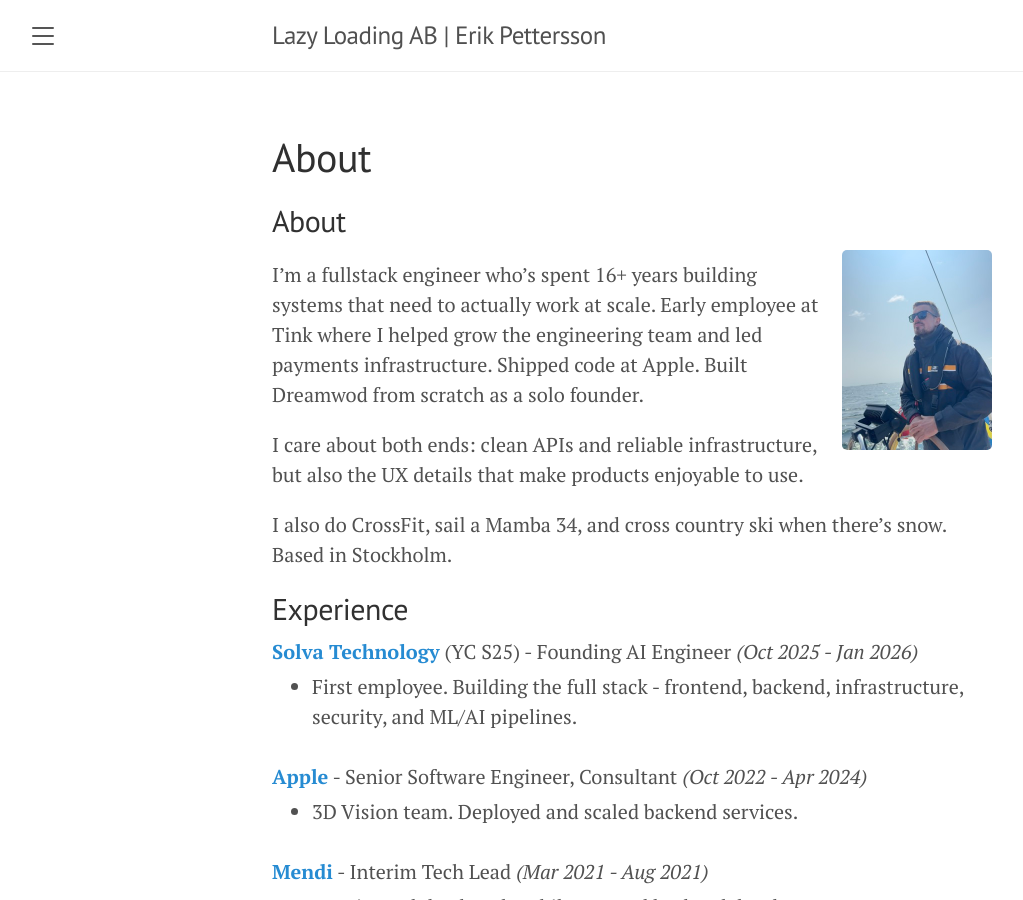
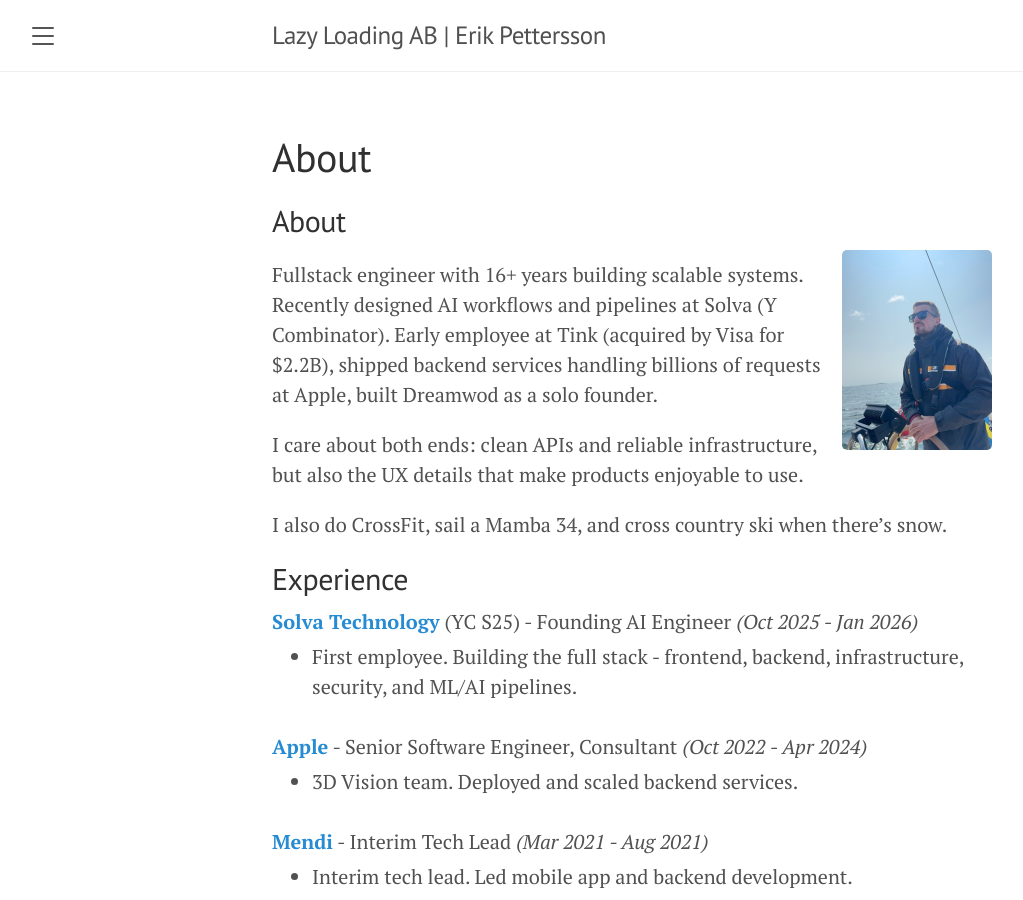
Before and after one commit to lazyloading-ab/lazyloading-ab.github.io, a Jekyll site: the page built from index.md, in a window 1280 px wide and 900 px high. Shown: the whole window, without its empty margins (8-1031 px from the left). Built offline with Jekyll 4.4.1, drawn with Linux system fonts in a browser that asks for light colours; our own code applies the rules of GitHub Pages for plain Markdown files.

Commit message:
Align website About and CV summary
- Updated website About with CV-style summary
- Added UX focus line to CV summary
- Removed "Based in Stockholm" from website

Co-Authored-By: Claude Opus 4.5 <noreply@anthropic.com>

```diff
--- a/index.md
+++ b/index.md
@@ -6,11 +6,11 @@ layout: page
 
 <img src="/public/erik.jpg" alt="Erik Pettersson" class="profile-photo">
 
-I'm a fullstack engineer who's spent 16+ years building systems that need to actually work at scale. Early employee at Tink where I helped grow the engineering team and led payments infrastructure. Shipped code at Apple. Built Dreamwod from scratch as a solo founder.
+Fullstack engineer with 16+ years building scalable systems. Recently designed AI workflows and pipelines at Solva (Y Combinator). Early employee at Tink (acquired by Visa for $2.2B), shipped backend services handling billions of requests at Apple, built Dreamwod as a solo founder.
 
 I care about both ends: clean APIs and reliable infrastructure, but also the UX details that make products enjoyable to use.
 
-I also do CrossFit, sail a Mamba 34, and cross country ski when there's snow. Based in Stockholm.
+I also do CrossFit, sail a Mamba 34, and cross country ski when there's snow.
 
 ## Experience
 
```
Also changed, not shown: 3 other files.
